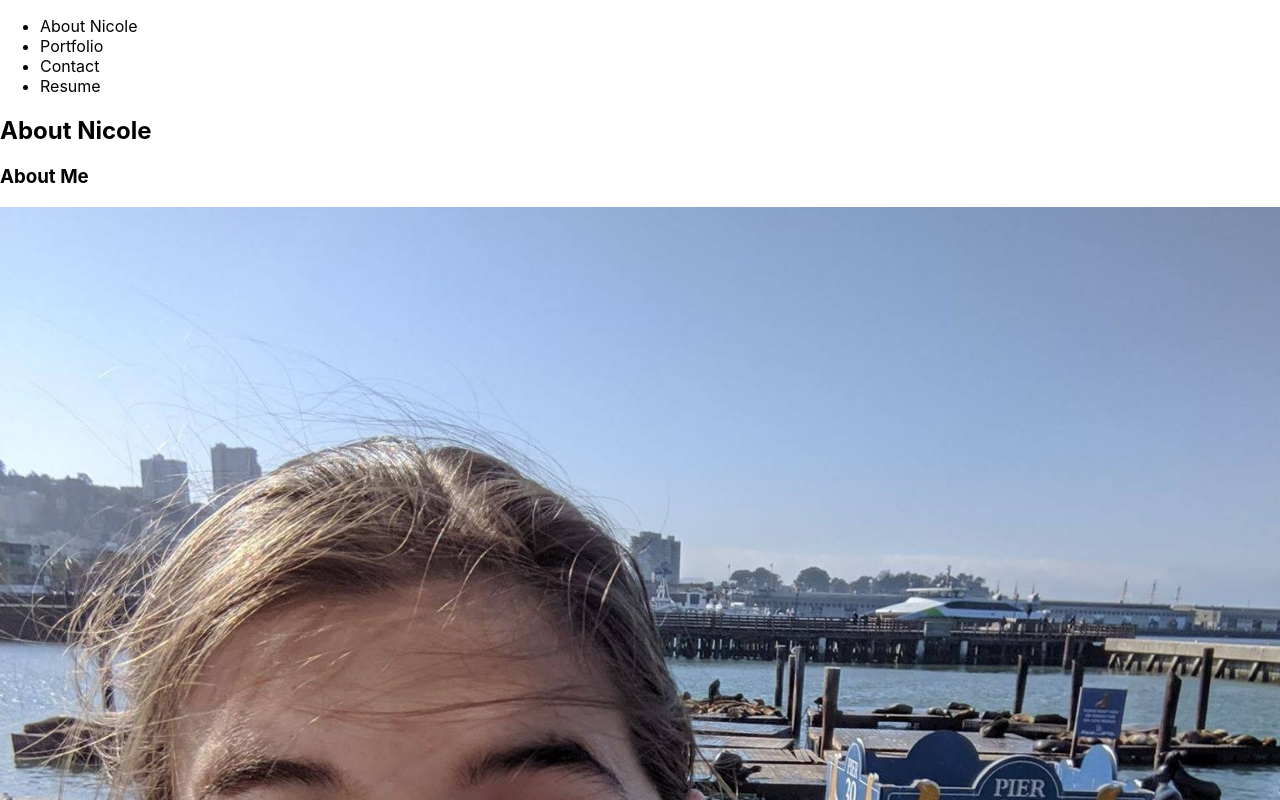
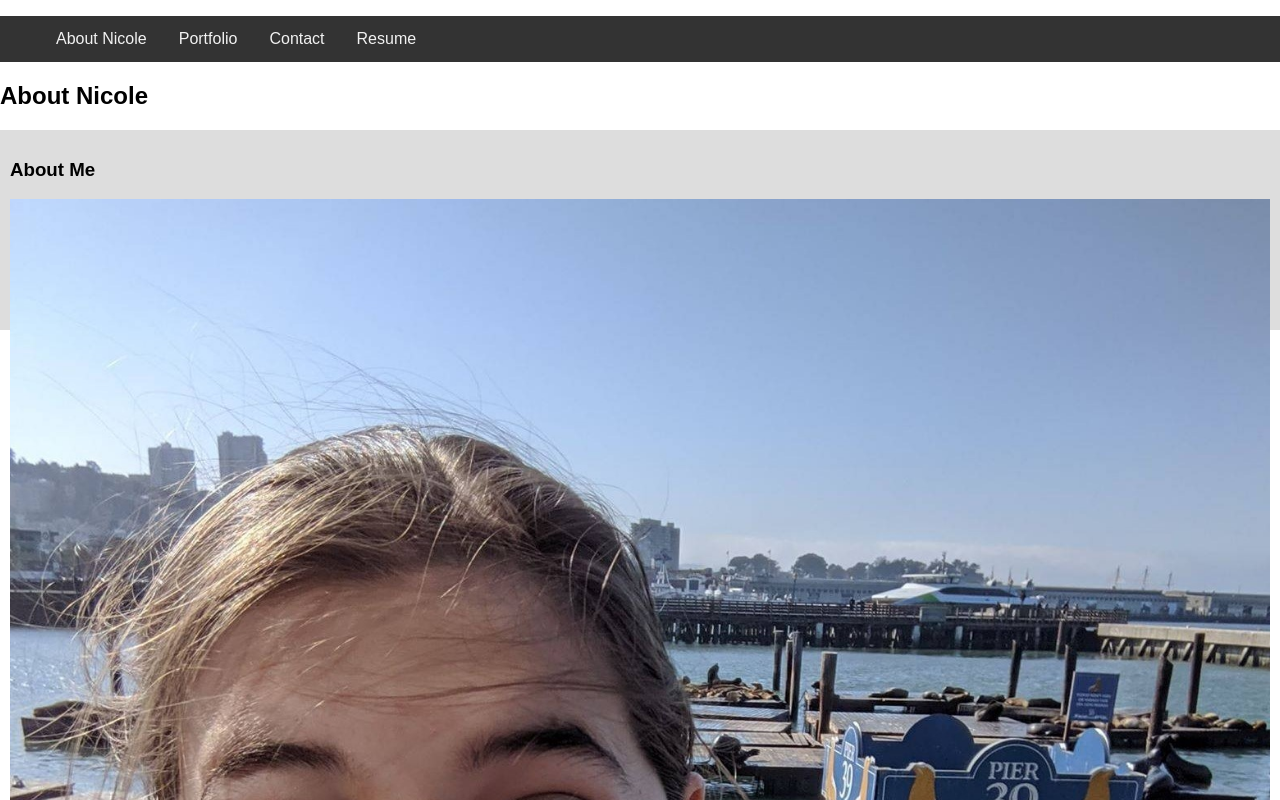
Before and after one commit to nicolegile94/mod20project, a React (Create React App) app: page / in a window 1280 px wide. Shown: the top 800 px of the page. Built offline with nearby package versions, Linux system fonts and the light colour scheme.

Commit message:
basic css

```diff
--- a/src/components/About/index.js
+++ b/src/components/About/index.js
@@ -3,7 +3,7 @@ import aboutImage from "../../assets/about/AboutMe.jpg";
 
 function About() {
     return (
-        <section>
+        <section class="content">
             <h1 id="about">About Me</h1>
             <img src={aboutImage} style={{ width: "100%" }} alt="Nicole" />
             <p>Nicole graduated from UW-Madison in 2016 with degrees in Psychology and History. Since graduation Nicole has been a software tester for a wide variety of products. With this QA background she has branched into Development, and is working on completing a Web Development Bootcamp with the goal to be a full stack web developer.</p>
--- a/src/components/Contact/index.js
+++ b/src/components/Contact/index.js
@@ -2,7 +2,7 @@ import React from 'react';
 
 function Contact() {
     return (
-        <section>
+        <section class="content">
         <div>
             <h1>Contact</h1>
             <form>
--- a/src/components/Nav/index.js
+++ b/src/components/Nav/index.js
@@ -13,10 +13,11 @@ function Nav(props) {
     }, [currentCategory]);
 
     return (
+        <div>
             <nav>
-                <ul className="flex-row">
+                <ul className="topnav">
                     {categories.map((Category) => (
-                        <li key={Category.name}>
+                        <li key={Category.name} class="navlink">
                             <span
                                 onClick={() => setCurrentCategory(Category)}
                             >
@@ -26,6 +27,7 @@ function Nav(props) {
                     ))}
                 </ul>
             </nav>
+        </div>
 )};
 
 export default Nav;
--- a/src/components/Portfolio/index.js
+++ b/src/components/Portfolio/index.js
@@ -17,7 +17,7 @@ function Portfolio() {
     ])
 
     return (
-      <section>
+      <section class="content">
         <h1 id="portfolio">Portfolio</h1>
         <div>
           <div className="flex-row">
--- a/src/components/Project/index.js
+++ b/src/components/Project/index.js
@@ -8,7 +8,7 @@ function Project({project}) {
     } = project;
 
     return (
-        <div>
+        <div class="content">
             Name: {name}
             <a href={deployed} rel="noreferrer" target="_blank"> Deployed Application </a>
             <a href={github} rel="noreferrer" target="_blank"> GitHub </a>
--- a/src/components/Resume/index.js
+++ b/src/components/Resume/index.js
@@ -3,7 +3,7 @@ import React from 'react';
 
 function Resume() {
     return (
-        <section>
+        <section class="content">
             <div>
                 <h1>Resume</h1>
                 <p>Nicole's Resume: <a href="www.google.com">Download Now</a></p>
--- a/src/index.css
+++ b/src/index.css
@@ -1,13 +1,44 @@
+* {
+  box-sizing: border-box;
+  font-family: Arial, Helvetica, sans-serif;
+}
+
 body {
   margin: 0;
-  font-family: -apple-system, BlinkMacSystemFont, 'Segoe UI', 'Roboto', 'Oxygen',
-    'Ubuntu', 'Cantarell', 'Fira Sans', 'Droid Sans', 'Helvetica Neue',
-    sans-serif;
-  -webkit-font-smoothing: antialiased;
-  -moz-osx-font-smoothing: grayscale;
+  font-family: Arial, Helvetica, sans-serif;
 }
 
-code {
-  font-family: source-code-pro, Menlo, Monaco, Consolas, 'Courier New',
-    monospace;
+/* Style the top navigation bar */
+.topnav {
+  overflow: hidden;
+  background-color: #333;
 }
+
+/* Style the topnav links */
+.navlink {
+  float: left;
+  display: block;
+  color: #f2f2f2;
+  text-align: center;
+  padding: 14px 16px;
+  text-decoration: none;
+}
+
+/* Change color on hover */
+.navlink:hover {
+  background-color: #ddd;
+  color: black;
+}
+
+/* Style the content */
+.content {
+  background-color: #ddd;
+  padding: 10px;
+  height: 200px; /* Should be removed. Only for demonstration */
+}
+
+/* Style the footer */
+.footer {
+  background-color: #f1f1f1;
+  padding: 10px;
+}
```
